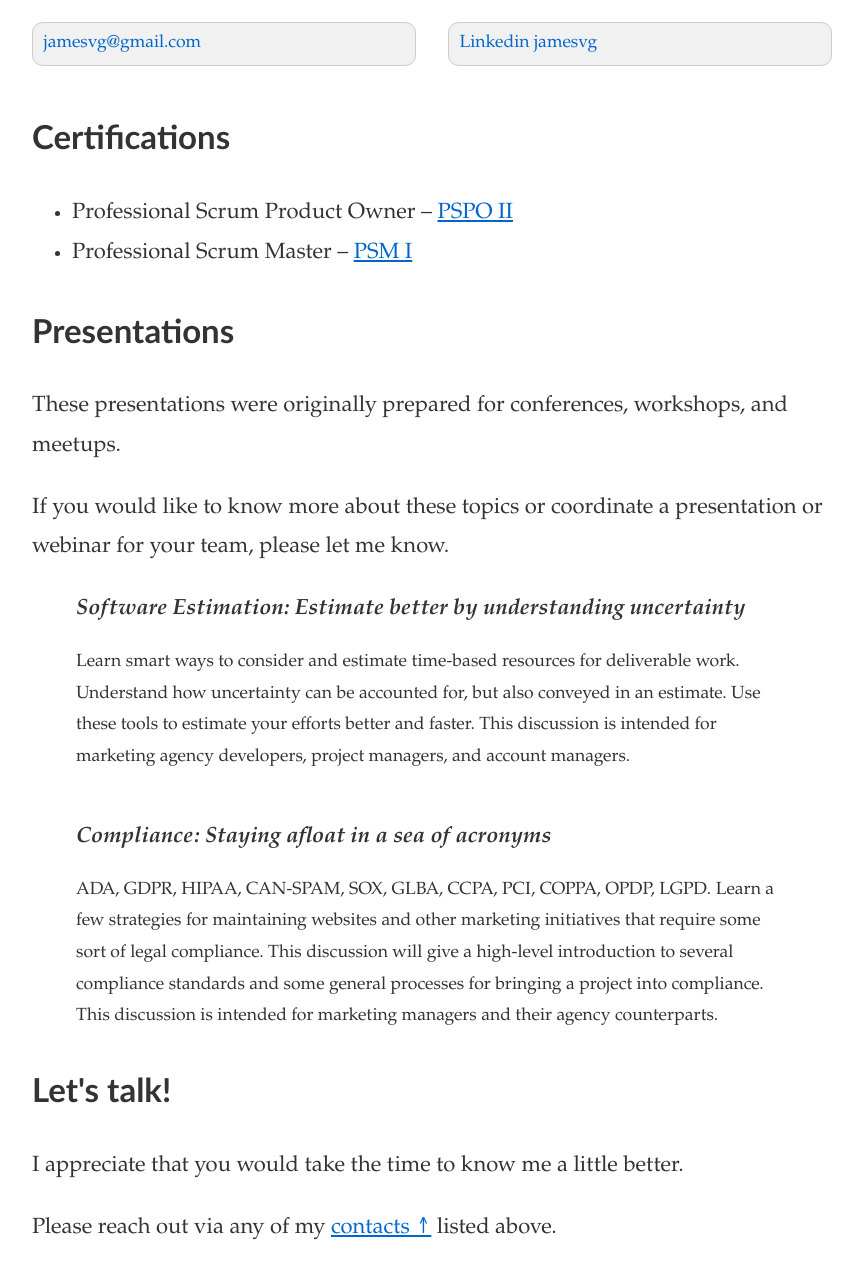
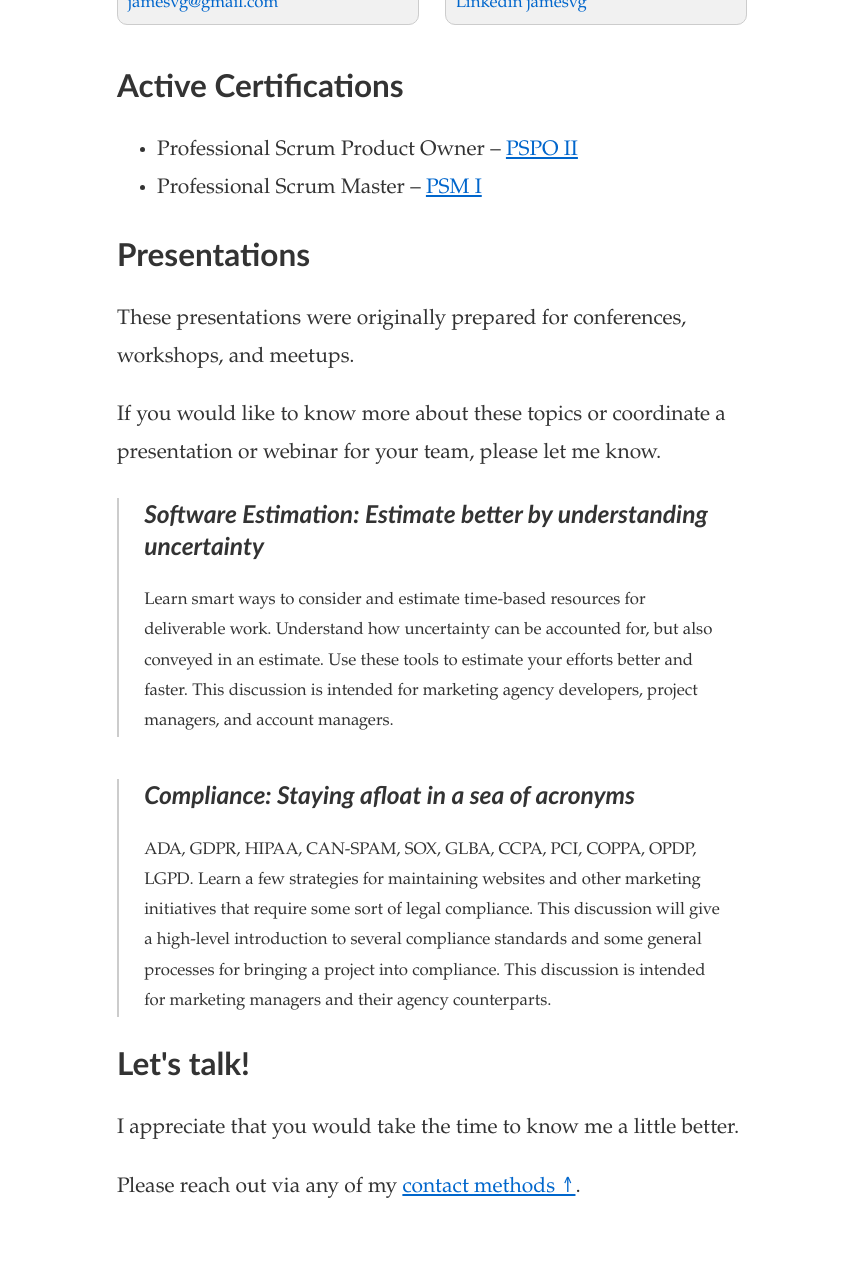
Before and after one commit to jamesvg/jamesvg-com, a website: page src/index.html in a window 1280 px wide. Shown: the part 697-1967 px from the top of the page, without its empty margins (208-1071 px from the left). Drawn offline with Linux system fonts and the light colour scheme.

Commit message:
Style modernization

```diff
--- a/src/index.html
+++ b/src/index.html
@@ -9,16 +9,13 @@
     <link inline rel="stylesheet" href="style.css">
 </head>
 <body>
-
-    <a class="sr-only" href="#main-content">Skip to main content.</a>
-
-    <main id="main-content">
-
+    <header>
         <h1>James Voss Grumish</h1>
-
-        <div class="cols">
+    </header>
+    <main>
+        <div class="columns">
             <div>
-                <p>Hello! My name is James.</p>
+                <p>Hello! My name is James<span class="sr-only"> Grumish</span>.</p>
                 <p>As a digital marketing website product owner, I collaborate with stakeholders to deliver <nobr>value-driven</nobr> digital solutions.</p>
                 <p>Additionally, I am a Scrum framework advocate and have experience in B2B website strategy and development.</p>
                 <p>I live and work near Minneapolis, Minnesota, USA.</p>
@@ -31,40 +28,40 @@
             </div>
         </div>
 
-        <nav id="connect">
-            <h1>Connect</h1>
+        <section class="connect" id="connect">
+            <h2>Connect<span class="sr-only"> with James Grumish</span></h2>
+            <div class="connect__links">
                 <a href="mailto:jamesvg@gmail.com" rel="noreferrer noopener">jamesvg@gmail.com</a>
                 <a href="https://www.linkedin.com/in/jamesvg/" rel="noreferrer noopener">Linkedin jamesvg</a>
-        </nav>
+            </div>
+        </section>
 
         <section>
-            <h1>Certifications</h1>
+            <h2>Active Certifications<span class="sr-only"> held by James Grumish</span></h2>
             <ul>
                 <li>Professional Scrum Product Owner &ndash; <a href="https://www.credly.com/badges/aafdb5af-8e75-4f2d-b094-d0dd92bf6a3f" rel="noreferrer noopener">PSPO II</a></li>
                 <li>Professional Scrum Master &ndash; <a href="https://www.credly.com/badges/5dc26e02-0bad-42e8-8231-ca64580addb8/public_url" rel="noreferrer noopener">PSM I</a></li>
             </ul>
         </section>
 
-        <section>
-            <h1>Presentations</h1>
+        <section class="presentations">
+            <h2>Presentations<span class="sr-only"> available from James Grumish</span></h2>
             <p>These presentations were originally prepared for conferences, workshops, and meetups.</p>
             <p>If you would like to know more about these topics or coordinate a presentation or webinar for your team, please let me know.</p>
-            <dl>
-                <dt>Software Estimation: Estimate better by understanding uncertainty</dt>
-                <dd>
+            <div class="presentations__item">
+                <h3>Software Estimation: Estimate better by understanding uncertainty</h3>
                 <p>Learn smart ways to consider and estimate time-based resources for deliverable work. Understand how uncertainty can be accounted for, but also conveyed in an estimate. Use these tools to estimate your efforts better and faster. This discussion is intended for marketing agency developers, project managers, and account managers.</p>
-                </dd>
-                <dt>Compliance: Staying afloat in a sea of acronyms</dt>
-                <dd>
+            </div>
+            <div class="presentations__item">
+                <h3>Compliance: Staying afloat in a sea of acronyms</h3>
                 <p>ADA, GDPR, HIPAA, CAN-SPAM, SOX, GLBA, CCPA, PCI, COPPA, OPDP, LGPD. Learn a few strategies for maintaining websites and other marketing initiatives that require some sort of legal compliance. This discussion will give a high-level introduction to several compliance standards and some general processes for bringing a project into compliance. This discussion is intended for marketing managers and their agency counterparts.</p>
-                </dd>
-            </dl>
+            </div>
         </section>
 
         <section>
-        <h1>Let's talk!</h1>
+            <h2>Let's talk!</h2>
             <p>I appreciate that you would take the time to know me a little better.</p>
-        <p>Please reach out via any of my <a href="#connect">contacts &uarr;</a> listed above.</p>
+            <p>Please reach out via any of my <a href="#connect">contact methods &uarr;</a>.</p>
         </section>
     </main>
 </body>
--- a/src/style.css
+++ b/src/style.css
@@ -9,8 +9,8 @@ html {
 }
 
 body {
-    margin: 0;
-    padding: 0 0 20vh;
+    margin: 10vh 0 25vh;
+    padding: 0;
 }
 
 a,
@@ -18,32 +18,31 @@ a:visited {
     color: #06c;
 }
 
-h1 {
+h1, h2, h3, h4, h5, h6 {
     font-family: Optima, Cambria, Palatino, Times, 'Times New Roman', serif;
+    line-height: 1.3;
 }
 
 img {
+    width: 100%;
     max-width: 296px;
     height: auto;
 }
 
+header,
 main {
     margin: 0 auto;
     width: 90vw;
-    max-width: 800px;
+    max-width: 60ch;
 }
 
-nav {
+.connect__links {
     display: flex;
     flex-flow: row wrap;
     justify-content: space-between;
 }
 
-nav h1 {
-    width: 100%;
-}
-
-nav a {
+.connect__links a {
     display: block;
     margin-bottom: .8em;
     border: 1px solid #ccc;
@@ -55,78 +54,65 @@ nav a {
     transition: .4s all;
 }
 
-nav a:hover,
-nav a:focus {
-    border-color: #aaa;
+.connect__links a:hover,
+.connect__links a:focus {
+    border-color: #06c;
     background-color: #eee;
-    color: #333;
 }
 
-dl {
+.presentations__item {
+    border-left: 2px solid #ccc;
     padding: 0 1.2rem;
 }
 
-dt {
-    font-weight: 700;
+.presentations__item h3 {
     font-style: italic;
 }
 
-dt:not(:first-child) {
+.presentations__item + .presentations__item {
     margin-top: 2em;
 }
 
-dd {
-    margin: 0;
-    padding: 0;
-}
-
-@media screen and (min-width: 480px) {
+@media screen and (min-width: 600px) {
 
     html {
-        font-size: 3.125vw;
+        font-size: 18px;
         line-height: 1.7;
     }
 
-    .cols {
+    .columns {
         display: flex;
     }
 
-    .cols > div {
+    .columns > div {
         flex: none;
         width: 60%;
     }
 
-    .cols > div + div {
+    .columns > div + div {
         flex: auto;
         margin-left: 3%;
     }
 
-    nav a {
+    .columns > div > :first-child {
+        margin-top: 0;
+    }
+
+    .connect__links a {
         width: 48%;
         padding: .3em .6em;
-    }
-}
-
-@media screen and (min-width: 700px) {
-
-    html {
-        font-size: 22px;
     }
 }
 
 @media screen and (min-width: 800px) {
 
     html {
-        font-size: 22px;
+        font-size: 21px;
         line-height: 1.8;
     }
 
-    dl {
-        padding: 0 2rem;
-    }
-
-    nav a,
-    dd {
+    .connect__links a,
+    .presentations__item p {
         font-size: .8em;
     }
 }
```
Also changed, not shown: index.html (+1 -1 lines), style.css (+1 -1 lines). Lines whose indentation alone changed are shown as unchanged.
